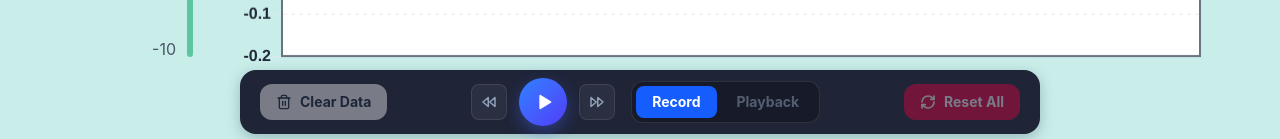
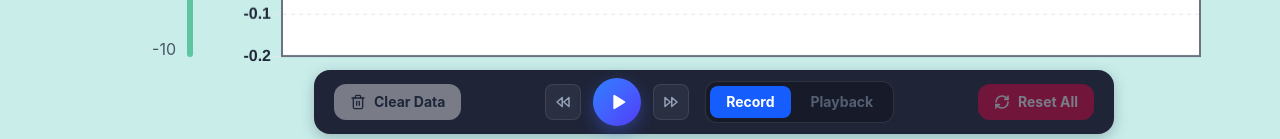
Before and after one commit to Sawla-1/pit-sim-motion-1d, a React (Vite) app: page / in a window 1280 px wide. Shown: the part 658-797 px from the top of the page. Built offline with nearby package versions, Linux system fonts and the light colour scheme; no server answers.

Commit message:
Center bottom bar under the chart plot

```diff
--- a/src/App.jsx
+++ b/src/App.jsx
@@ -171,7 +171,7 @@ function App() {
       </div>
 
       {/* Bottom: the toolbar pill, centered, 8px gap under it */}
-      <div className="shrink-0 flex justify-center px-4 pb-2">
+      <div className="shrink-0 flex justify-center px-4 sm:pl-[212px] sm:pr-[64px] pb-2">
         <Controls
           simulation={simulation}
           playing={playing}
```
